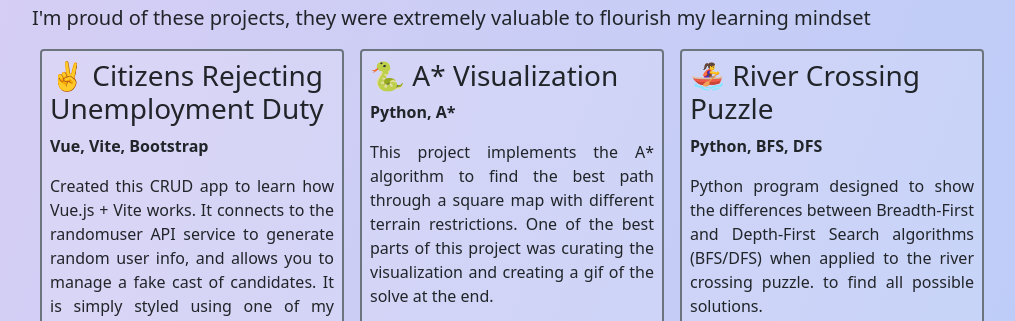
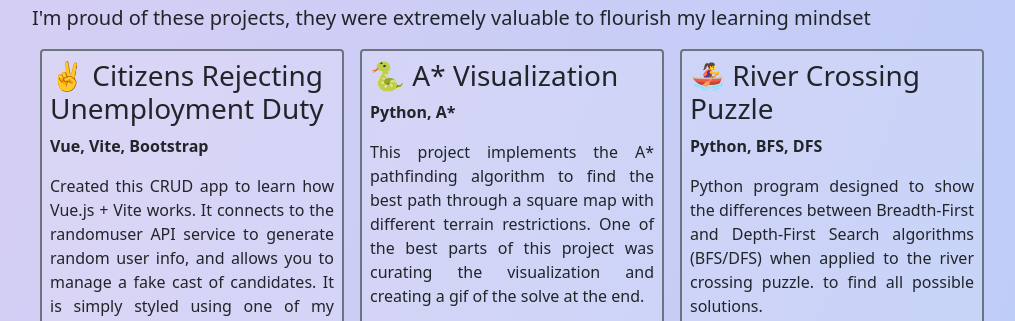
Before and after one commit to Paulo-Pinto/Portfolio, a plain HTML site: page index.html in a window 1280 px wide. Shown: the part 1986-2307 px from the top of the page, without its empty margins (128-1143 px from the left). Drawn offline with nearby package versions, Linux system fonts and the light colour scheme; grey boxes are pictures that could not be loaded.

Commit message:
pathfinding

```diff
--- a/index.html
+++ b/index.html
@@ -475,11 +475,11 @@
 						<h3>🐍 A* Visualization</h3>
 						<p class="text-lead bold">Python, A*</p>
 						<p class="text-justify">
-							This project implements the A* algorithm to find the
-							best path through a square map with different
-							terrain restrictions. One of the best parts of this
-							project was curating the visualization and creating
-							a gif of the solve at the end.
+							This project implements the A* pathfinding algorithm
+							to find the best path through a square map with
+							different terrain restrictions. One of the best
+							parts of this project was curating the visualization
+							and creating a gif of the solve at the end.
 						</p>
 						<div class="px-2">
 							<img
```
